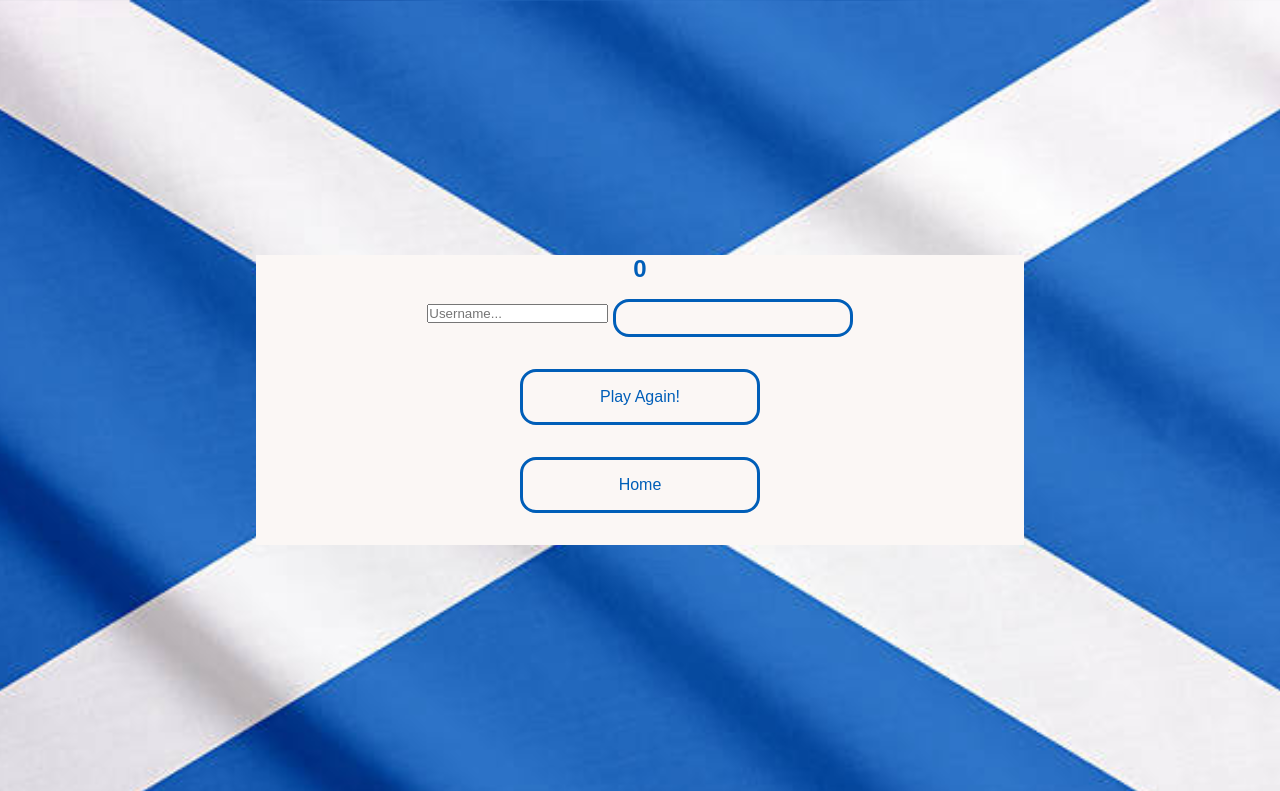
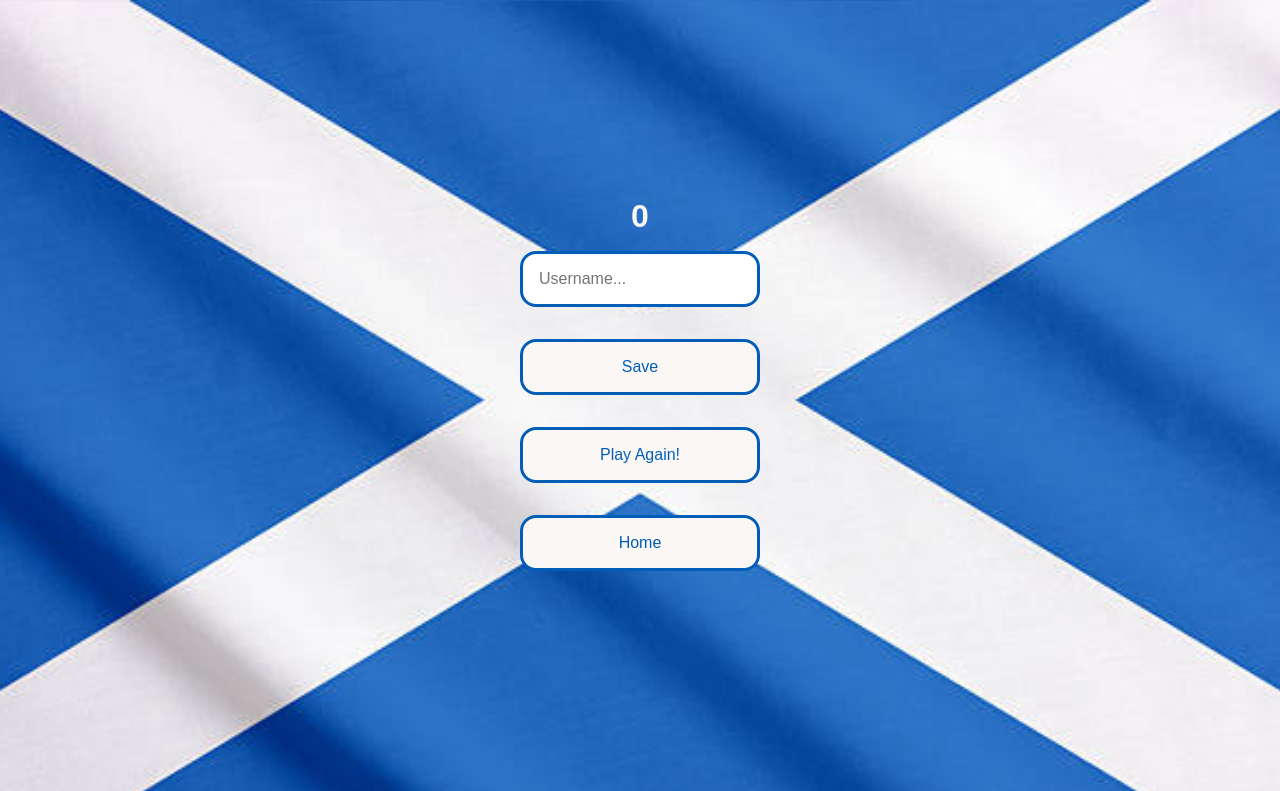
Before and after one commit to dave89gray/dave89gray-CI_PP2_QUIZZLE, a plain HTML site: page result.html in a window 1280 px wide. Shown: the top 791 px of the page. Drawn offline with Linux system fonts and the light colour scheme.

Commit message:
Add new results page style to the buttons

```diff
--- a/assets/css/style.css
+++ b/assets/css/style.css
@@ -239,6 +239,23 @@ footer i {
 }
 
 /* Style the results page */
-#endPage {
-    background-color: #FBF7F5;
+
+form {
+    width: 100%;
+    display: flex;
+    flex-direction: column;
+    align-items: center;
 }
+
+#finalScore {
+    color: #FBF7F5;
+}
+
+input {
+    margin-bottom: 2rem;
+    width: 15rem;
+    padding: 1rem;
+    font-size: 1rem;
+    border: 0.2rem solid #005EB8;
+    border-radius: 1rem;
+}
--- a/result.html
+++ b/result.html
@@ -15,10 +15,10 @@
     <!-- Div to hold the entire game -->
     <div class="game-container">
         <div id="endPage" class="flex-center flex-column">
-            <h4 id="finalScore">0</h4>
+            <h3 id="finalScore">0</h3>
             <form action="">
                 <input type="text" name="username" placeholder="Username...">
-                <button type="submit" class="home-button" id="saveScore" onclick="saveScore(event)"></button>
+                <button type="submit" class="home-button" id="saveScore" onclick="saveScore(event)">Save</button>
             </form>
             <a class="home-button" href="game.html">Play Again!</a>
             <a class="home-button" href="index.html">Home</a>
```
